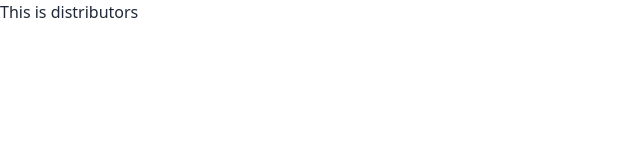
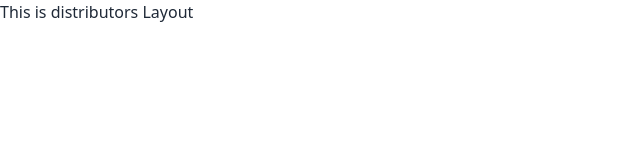
Before and after one commit to abir-exe/KCF-v2.0, a React (Vite) app: page /distributors in a window 1280 px wide. Shown: the top 160 px of the page, without its empty margins (0-640 px from the left). Built offline with nearby package versions, Linux system fonts and the light colour scheme.

Commit message:
Layout changed

```diff
--- a/src/Pages/Distributors/Distributors.jsx
+++ b/src/Pages/Distributors/Distributors.jsx
@@ -3,7 +3,7 @@
 const Distributors = () => {
     return (
         <div>
-            This is distributors
+            This is distributors Layout
         </div>
     );
 };
```
